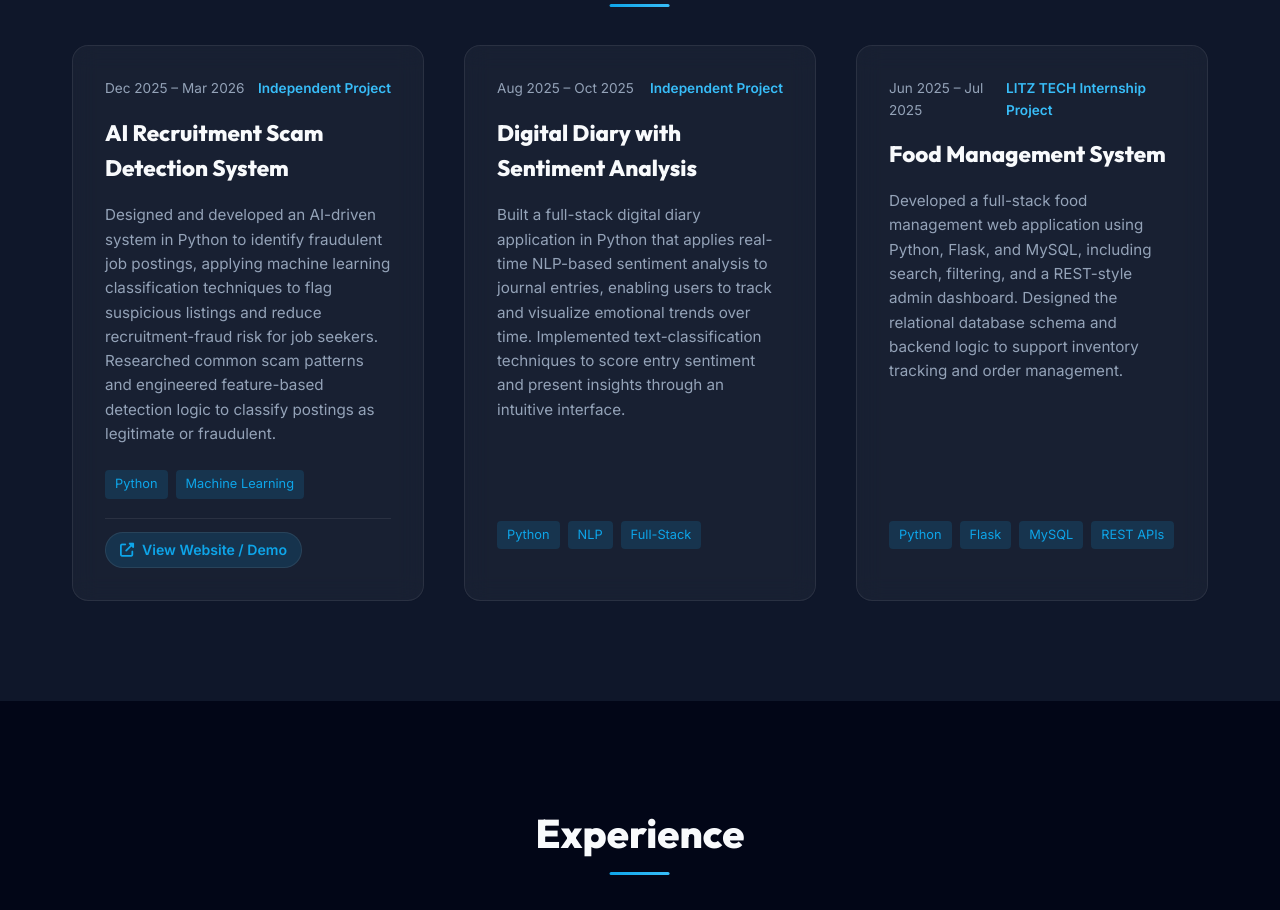
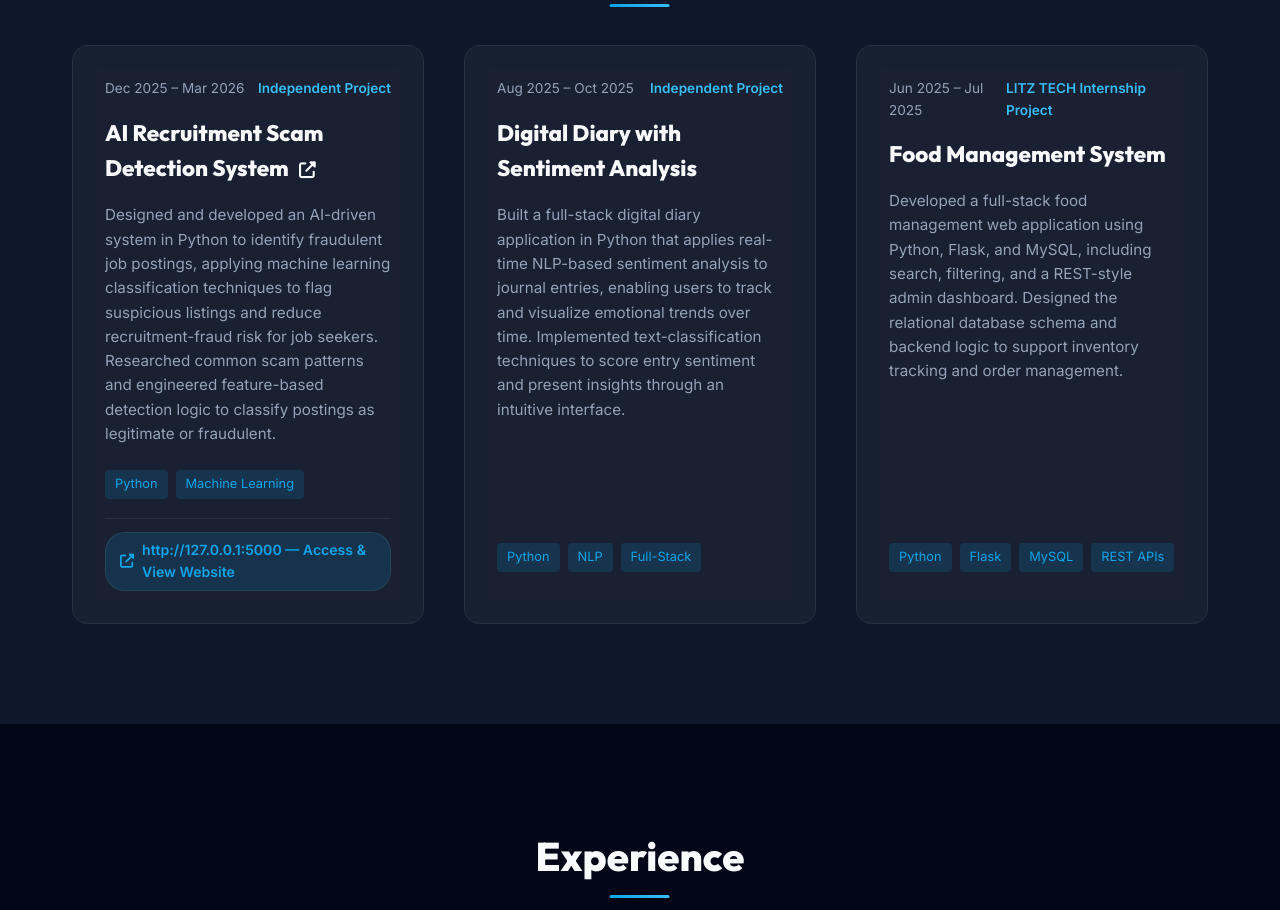
Before and after one commit to ROSHINI075/portfolio, a plain HTML site: page index.html in a window 1280 px wide. Shown: the part 2558-3468 px from the top of the page. Drawn offline with Linux system fonts and the light colour scheme.

Commit message:
Update AI Recruitment project with explicit http://127.0.0.1:5000 link

```diff
--- a/css/style.css
+++ b/css/style.css
@@ -597,6 +597,15 @@ body.light-theme .navbar.scrolled {
     color: var(--text-primary);
 }
 
+.project-title a {
+    color: inherit;
+    transition: color var(--transition-fast);
+}
+
+.project-title a:hover {
+    color: var(--primary-color);
+}
+
 .project-desc {
     color: var(--text-secondary);
     font-size: 0.95rem;
--- a/index.html
+++ b/index.html
@@ -170,7 +170,11 @@
                             <span class="project-date">Dec 2025 – Mar 2026</span>
                             <span class="project-type">Independent Project</span>
                         </div>
-                        <h3 class="project-title">AI Recruitment Scam Detection System</h3>
+                        <h3 class="project-title">
+                            <a href="http://127.0.0.1:5000" target="_blank" rel="noopener noreferrer">
+                                AI Recruitment Scam Detection System <i class="fas fa-external-link-alt" style="font-size: 0.75em; margin-left: 6px;"></i>
+                            </a>
+                        </h3>
                         <p class="project-desc">
                             Designed and developed an AI-driven system in Python to identify fraudulent job postings, applying machine learning classification techniques to flag suspicious listings and reduce recruitment-fraud risk for job seekers.
                             Researched common scam patterns and engineered feature-based detection logic to classify postings as legitimate or fraudulent.
@@ -181,7 +185,7 @@
                         </div>
                         <div class="project-links">
                             <a href="http://127.0.0.1:5000" target="_blank" rel="noopener noreferrer" class="project-link">
-                                <i class="fas fa-external-link-alt"></i> View Website / Demo
+                                <i class="fas fa-external-link-alt"></i> http://127.0.0.1:5000 &mdash; Access & View Website
                             </a>
                         </div>
                     </div>
```
